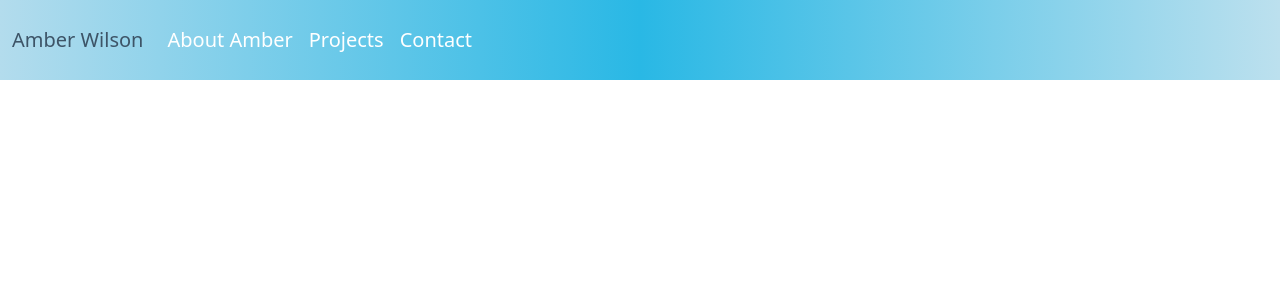
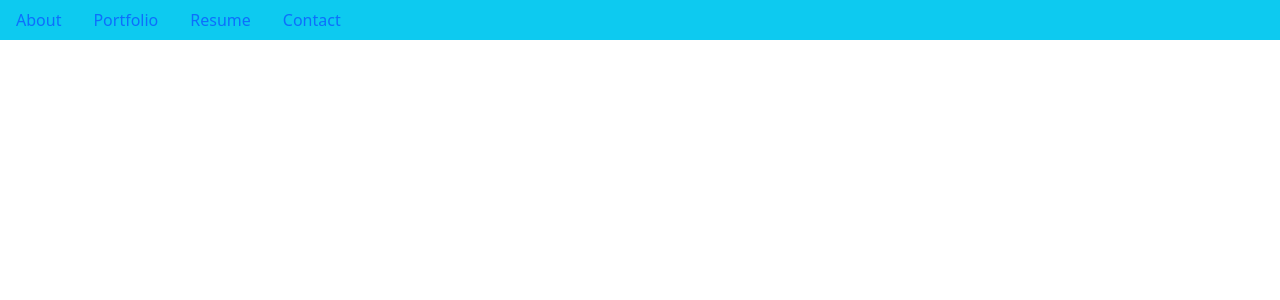
Before and after one commit to awil414/Portfolio, a React (Create React App) app: page / in a window 1280 px wide. Shown: the top 300 px of the page. Built offline with nearby package versions, Linux system fonts and the light colour scheme.

Commit message:
adding PortfolioContainer file

```diff
--- a/package.json
+++ b/package.json
@@ -6,6 +6,7 @@
     "@testing-library/jest-dom": "^5.16.5",
     "@testing-library/react": "^11.2.7",
     "@testing-library/user-event": "^13.5.0",
+    "bootstrap": "^5.2.3",
     "mdb-react-ui-kit": "^5.0.0",
     "react": "^18.2.0",
     "react-dom": "^18.2.0",
--- a/src/App.js
+++ b/src/App.js
@@ -1,7 +1,7 @@
 import React from 'react';
 import Header from './components/Header';
 import Project from './components/Project';
-import About from './views/About';
+import About from './pages/About';
 
 
 function App() {
--- a/src/components/Navbar/index.js
+++ b/src/components/Navbar/index.js
@@ -1,160 +1,110 @@
 import React, { useState } from 'react';
 import style from './style.css';
-import {
-  MDBNavbar,
-  MDBContainer,
-  MDBNavbarBrand,
-  MDBIcon,
-  MDBNavbarNav,
-  MDBNavbarItem,
-  MDBNavbarLink,
-  MDBNavbarToggler,
-  MDBCollapse,
 
-} from 'mdb-react-ui-kit';
-
-const styles = {
-      navbarStyle: {
-        background: 'linear-gradient(to right, rgba(179,220,237,1) 0%, rgba(41,184,229,1) 50%, rgba(188,224,238,1) 100%)',
-        height: '80px',
-        display: 'flex',
-        justifyContent: 'flex-end',
-        alignItems: 'center',
-        fontSize: '20px',
-      },
-    };
-
-export default function Navbar() {
-  const [showNavText, setShowNavText] = useState(false);
-
+function Navbar({ currentPage, handlePageChange }) {
   return (
-    <MDBNavbar fixed='top' expand='lg' style={styles.navbarStyle}>
-      <MDBContainer fluid>
-        <MDBNavbarBrand className='linkMain'href='#'>Amber Wilson</MDBNavbarBrand>
-
-        {/* <MDBNavbarToggler
-          type='button'
-          data-target='#navbarText'
-          aria-controls='navbarText'
-          aria-expanded='false'
-          aria-label='Toggle navigation'
-          onClick={() => setShowNavText(!showNavText)}
+    <ul className="nav nav-main">
+      <li className="nav-item">
+        <a
+          href="#about"
+          onClick={() => handlePageChange('About')}
+          className={currentPage === 'About' ? 'nav-link active' : 'nav-link'}
         >
-          <MDBIcon icon='bars' fas />
-        </MDBNavbarToggler> */}
-        <MDBCollapse navbar show={showNavText}>
-          <MDBNavbarNav className='mr-auto mb-2 mb-lg-0'>
-            <MDBNavbarItem>
-              <MDBNavbarLink className='linkText' active aria-current='page' href='#'>
-                About Amber
-              </MDBNavbarLink>
-            </MDBNavbarItem>
-            <MDBNavbarItem>
-              <MDBNavbarLink className='linkText' href='#'>Projects</MDBNavbarLink>
-            </MDBNavbarItem>
-            <MDBNavbarItem>
-              <MDBNavbarLink className='linkText' href='#'>Contact</MDBNavbarLink>
-            </MDBNavbarItem>
-          </MDBNavbarNav>
-          {/* <span className='navbar-text'> Amber Wilson </span> */}
-        </MDBCollapse>
-      </MDBContainer>
-    </MDBNavbar>
+          About
+        </a>
+      </li>
+      <li className="nav-item">
+        <a
+          href="#portfolio"
+          onClick={() => handlePageChange('Portfolio')}
+          className={currentPage === 'Portfolio' ? 'nav-link active' : 'nav-link'}
+        >
+          Portfolio
+        </a>
+      </li>
+      <li className="nav-item">
+        <a
+          href="#resume"
+          onClick={() => handlePageChange('Resume')}
+          className={currentPage === 'Resume' ? 'nav-link active' : 'nav-link'}
+        >
+          Resume
+        </a>
+      </li>
+      <li className="nav-item">
+        <a
+          href="#contact"
+          onClick={() => handlePageChange('Contact')}
+          className={currentPage === 'Contact' ? 'nav-link active' : 'nav-link'}
+        >
+          Contact
+        </a>
+      </li>
+    </ul>
   );
 }
 
+export default Navbar;
 
-// function Navbar() {
-//   // Declare a state variable `greeting` using `useState`
-//   // Give the method to update it a name, `setGreeting`
-//   // useState accepts one argument for the default or initial value of the state variable. In our case, we set it to "Welcome the following students to class!".
-//   // greeting is getter, setGreeting is getter (variable and function)
+// import {
+//   MDBNavbar,
+//   MDBContainer,
+//   MDBNavbarBrand,
+//   MDBIcon,
+//   MDBNavbarNav,
+//   MDBNavbarItem,
+//   MDBNavbarLink,
+//   MDBNavbarToggler,
+//   MDBCollapse,
 
-//   // Convert `group` to a state variable using the `useState` hook.
-//   // Set to an initial value to an array including three students in your class. (ex. ["John", "Grace", "Jared"])
-//   const [navigation, setNavigation] = useState(['About Amber', 'Portfolio', 'Contact']);
+// } from 'mdb-react-ui-kit';
+
+// const styles = {
+//       navbarStyle: {
+//         background: 'linear-gradient(to right, rgba(179,220,237,1) 0%, rgba(41,184,229,1) 50%, rgba(188,224,238,1) 100%)',
+//         height: '80px',
+//         display: 'flex',
+//         justifyContent: 'flex-end',
+//         alignItems: 'center',
+//         fontSize: '20px',
+//       },
+//     };
+
+// export default function Navbar() {
+//   const [showNavText, setShowNavText] = useState(false);
 
 //   return (
-//     <div style={styles.navbarStyle}><a href='https://github.com/awil414'><h1 className='nav-main'>Amber Wilson</h1></a>
+//     <MDBNavbar fixed='top' expand='lg' style={styles.navbarStyle}>
+//       <MDBContainer fluid>
+//         <MDBNavbarBrand className='linkMain'href='#'>Amber Wilson</MDBNavbarBrand>
 
-//       <ul>
-//           {/* Render each member from the `group` array */}
-//           <li>{navigation[0]}</li>
-//           <li>{navigation[1]}</li>
-//           <li>{navigation[2]}</li>
-//         </ul>
-//       </div>
-
+//         {/* <MDBNavbarToggler
+//           type='button'
+//           data-target='#navbarText'
+//           aria-controls='navbarText'
+//           aria-expanded='false'
+//           aria-label='Toggle navigation'
+//           onClick={() => setShowNavText(!showNavText)}
+//         >
+//           <MDBIcon icon='bars' fas />
+//         </MDBNavbarToggler> */}
+//         <MDBCollapse navbar show={showNavText}>
+//           <MDBNavbarNav className='mr-auto mb-2 mb-lg-0'>
+//             <MDBNavbarItem>
+//               <MDBNavbarLink className='linkText' active aria-current='page' href='#'>
+//                 About Amber
+//               </MDBNavbarLink>
+//             </MDBNavbarItem>
+//             <MDBNavbarItem>
+//               <MDBNavbarLink className='linkText' href='#'>Projects</MDBNavbarLink>
+//             </MDBNavbarItem>
+//             <MDBNavbarItem>
+//               <MDBNavbarLink className='linkText' href='#'>Contact</MDBNavbarLink>
+//             </MDBNavbarItem>
+//           </MDBNavbarNav>
+//           {/* <span className='navbar-text'> Amber Wilson </span> */}
+//         </MDBCollapse>
+//       </MDBContainer>
+//     </MDBNavbar>
 //   );
 // }
-
-// export default Navbar;
-
-// // import Container from 'react-bootstrap/Container';
-// // import Nav from 'react-bootstrap/Nav';
-// // import Navbar from 'react-bootstrap/Navbar';
-
-// // // import { NavItems } from './NavItems';
-
-
-// // // const styles = {
-// // //   navbarStyle: {
-// // //     background: 'linear-gradient(to right, rgba(179,220,237,1) 0%, rgba(41,184,229,1) 50%, rgba(188,224,238,1) 100%)',
-// // //     height: '80px',
-// // //     display: 'flex',
-// // //     justifyContent: 'flex-end',
-// // //     alignItems: 'center',
-// // //     fontSize: '20px',
-// // //   },
-// // // };
-
-// // function Navigation() {
-// //   return (
-// //       <Navbar fixed='top' bg="primary" variant="dark">
-// //         <Container>
-// //           <Navbar.Brand href="#home">Amber Wilson</Navbar.Brand>
-// //           <Nav className="me-auto">
-// //             <Nav.Link href="#about">About Amber</Nav.Link>
-// //             <Nav.Link href="#portfolio">Portfolio</Nav.Link>
-// //             <Nav.Link href="#contact">Contact</Nav.Link>
-// //           </Nav>
-// //         </Container>
-// //       </Navbar>
-
-// //   );
-// // }
-
-// // export default Navigation;
-
-// // function Navbar() {
-// //   const [navbar, setNavbar] = useState;
-
-// //     handleClick = () => {
-// //       this.setState({ active: !this.state.active })
-// //     }
-// //       return (
-// //         <nav style={styles.navbarStyle} className="NavbarItems">
-// //           <h1
-// //           className='navbar-main'>Amber Wilson<i className='fab fa-react'></i>
-// //           </h1>
-// //           <div className='nav-icon' onClick={this.handleClick}>
-// //             <i className={this.state.active ? 'fas fa-times' : 'fas fa-bars'}></i>
-// //           </div>
-// //           <ul className={this.state.active ? 'nav-menu active' : 'nav-menu'}>
-// //             {NavItems.map((item, index) => {
-// //               return (
-// //                 <li key={index}>
-// //                   <a className={item.cName} href={item.url}>
-// //                     {item.title}
-// //                   </a>
-// //                 </li>
-// //               )
-// //             })}
-// //           </ul>
-
-// //         </nav>
-// //       );
-// //     }
-
-
-// // export default Navbar;
--- a/src/views/About/index.js
+++ b/src/pages/About/index.js
@@ -1,11 +1,11 @@
 import React from 'react';
-import { Container } from 'react-boostrap';
-import 'bootstrap/dist/css/bootstrap.min.css';
+// import { Container } from 'react-boostrap';
+// import 'bootstrap/dist/css/bootstrap.min.css';
 
 export default function About() {
     return (
         <div>
-            <Container>
+            {/* <Container> */}
                 {/* <section id="about">
                     <div class="container mt-4 pt-4">
                         <h1 class="text-center">About Me</h1>
@@ -29,7 +29,7 @@ export default function About() {
                             </div>
                         </div>
                 </section> */}
-            </Container>
+            {/* </Container> */}
         </div>
     )
 };
```
Also changed, not shown: src/components/Portfolio.js (deleted, +0 -8 lines), src/components/PortfolioContainer.js (added, +36 -0 lines), src/pages/Contact/index.js (added), src/pages/Resume/index.js (added), 1 other file (tests, documents, lock files or other folders).
